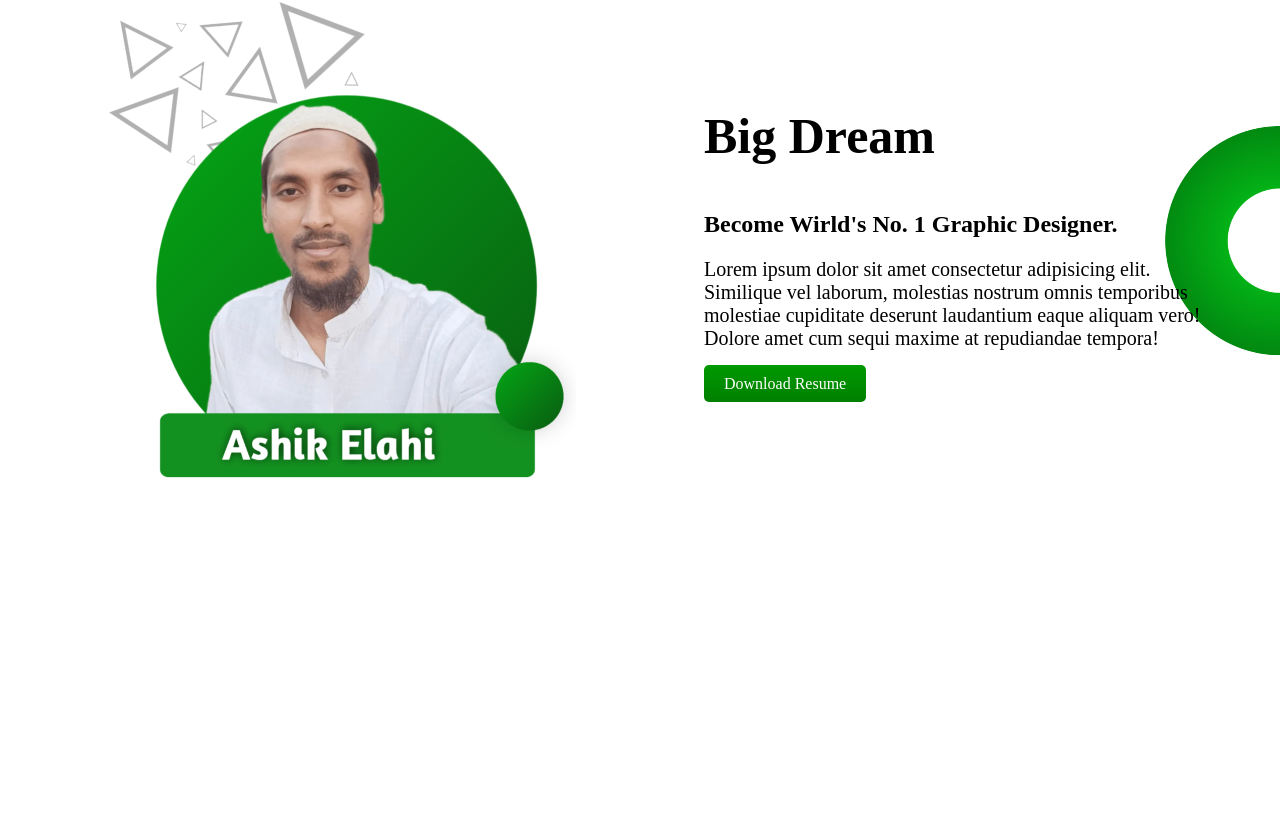
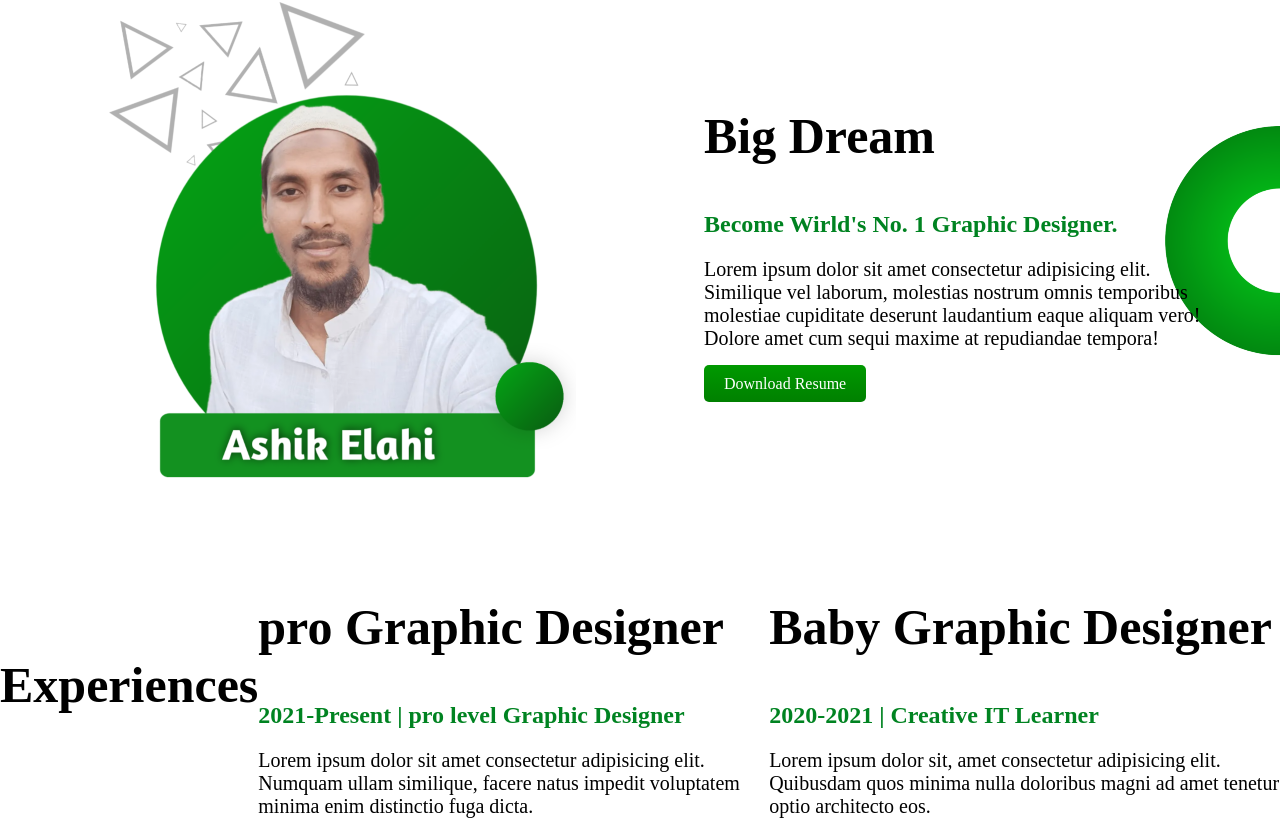
Before and after one commit to alamin2016mdy/project-2, a plain HTML site: page index.html in a window 1280 px wide. Shown: the part 670-1488 px from the top of the page. Before the commit the page ends 1167 px from the top, so only its background shows below. Drawn offline with Linux system fonts and the light colour scheme.

Commit message:
onek kisu korci

```diff
--- a/index.html
+++ b/index.html
@@ -59,7 +59,8 @@
                     maxime at repudiandae tempora!</p>
 
                 <div class="btndiv">
-                    <a class="btn2" href="http://www.facebook.com/ashikelahiofficial" target="_blank">Download Resume</a>
+                    <a class="btn2" href="http://www.facebook.com/ashikelahiofficial" target="_blank">Download
+                        Resume</a>
                 </div>
 
             </div>
@@ -67,7 +68,22 @@
     </section>
 
     <section class="section3">
+        <div class="div5">
+            <h2>Experiences</h2>
+            <div class="div2">
+                <h2>pro Graphic Designer</h2>
+                <h3>2021-Present | pro level Graphic Designer</h3>
+                <p>Lorem ipsum dolor sit amet consectetur adipisicing elit. Numquam ullam similique, facere natus
+                    impedit voluptatem minima enim distinctio fuga dicta.</p>
+            </div>
+            <div class="div2">
+                <h2>Baby Graphic Designer</h2>
+                <h3>2020-2021 | Creative IT Learner</h3>
+                <p>Lorem ipsum dolor sit, amet consectetur adipisicing elit. Quibusdam quos minima nulla doloribus magni
+                    ad amet tenetur optio architecto eos.</p>
 
+            </div>
+        </div>
     </section>
 
 </body>
--- a/style.css
+++ b/style.css
@@ -68,7 +68,7 @@ p {
     font-size: 20px;
 }
 
-.div4, .div3{
+.div4, .div3, .div5{
     display: flex;
     justify-content: space-around;
     align-items: center;
@@ -103,3 +103,11 @@ img {
     background-repeat: no-repeat;
     background-position: right;
 }
+
+.div5{
+    margin-top: 80px;
+}
+
+h3{
+    color: #008321;
+}
```
